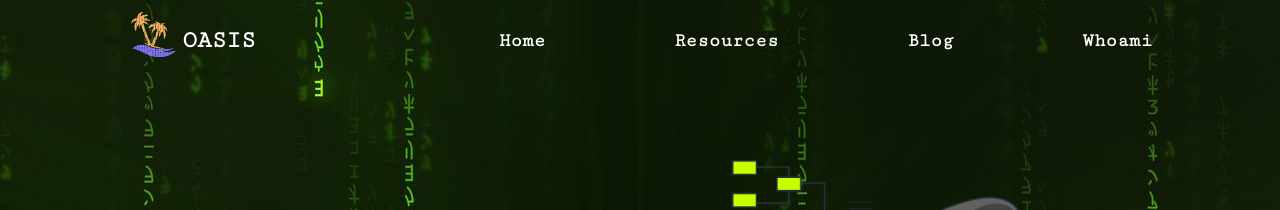
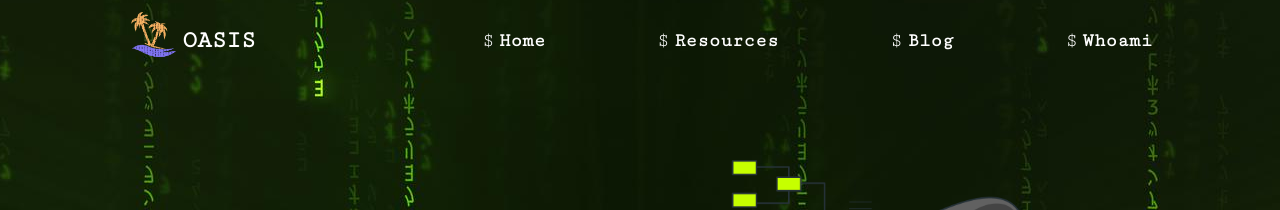
Before and after one commit to imprasanna/portfolio, a React (Vite) app in the folder portfolio/: page / in a window 1280 px wide. Shown: the top 210 px of the page. Built offline with nearby package versions, Linux system fonts and the light colour scheme.

Commit message:
Some issues fixed

```diff
--- a/portfolio/src/components/home/nav.jsx
+++ b/portfolio/src/components/home/nav.jsx
@@ -3,28 +3,60 @@ import logo from "../../assets/logo.png";
 import "../../styles/nav.scss";
 
 function Nav() {
+  // Define hover state for each menu item separately
+  const [hoveredItem, setHoveredItem] = useState(null);
+
+  // Function to handle mouseover event
+  const handleMouseOver = (itemName) => {
+    setHoveredItem(itemName);
+  };
+
+  // Function to handle mouseout event
+  const handleMouseOut = () => {
+    setHoveredItem(null);
+  };
+
   return (
     <div className="main">
       <div className="outer-container">
         <div className="container">
           <div className="main-logo">
-            <img className="logo" src={logo}></img>
+            <img className="logo" src={logo} alt="Logo" />
             <div>OASIS</div>
           </div>
           <div className="nav-menu">
-            <div>
+            <div
+              className={hoveredItem === "Home" ? "hovered" : ""}
+              onMouseEnter={() => {
+                handleMouseOver("Home");
+                console.log("Hovered");
+              }}
+              onMouseOut={handleMouseOut}
+            >
               <span>$</span>Home
             </div>
 
-            <div>
+            <div
+              className={hoveredItem === "Resources" ? "hovered" : ""}
+              onMouseOver={() => handleMouseOver("Resources")}
+              onMouseOut={handleMouseOut}
+            >
               <span>$</span>Resources
             </div>
 
-            <div>
+            <div
+              className={hoveredItem === "Blog" ? "hovered" : ""}
+              onMouseOver={() => handleMouseOver("Blog")}
+              onMouseOut={handleMouseOut}
+            >
               <span>$</span>Blog
             </div>
 
-            <div>
+            <div
+              className={hoveredItem === "Whoami" ? "hovered" : ""}
+              onMouseOver={() => handleMouseOver("Whoami")}
+              onMouseOut={handleMouseOut}
+            >
               <span>$</span>Whoami
             </div>
           </div>
--- a/portfolio/src/pages/home.jsx
+++ b/portfolio/src/pages/home.jsx
@@ -1,13 +1,16 @@
 import React from "react";
 import Nav from "../components/home/nav";
 import BodyContent from "../components/home/bodyContent";
+import Rand from "./rand";
 
 function Home() {
   return (
-    <div className="home">
+    <>
       <Nav />
-      <BodyContent />
-    </div>
+      <div className="home">
+        <BodyContent />
+      </div>
+    </>
   );
 }
 
--- a/portfolio/src/styles/bodyContent.scss
+++ b/portfolio/src/styles/bodyContent.scss
@@ -30,7 +30,7 @@
 
         .text-description {
             font-size: 1.3rem;
-            z-index: 10000;
+            z-index: 1000;
         }
     }
 }
--- a/portfolio/src/styles/nav.scss
+++ b/portfolio/src/styles/nav.scss
@@ -30,9 +30,9 @@
         font-weight: 600;
 
         span {
-            color: blue;
+            // color: blue;
             padding-right: 5px;
-            visibility: hidden;
+            // visibility: hidden;
         }
     }
 }
@@ -43,3 +43,17 @@
     position: sticky;
     z-index: 10;
 }
+
+.nav-menu div {
+    color: white; /* Default text color */
+    cursor: default; /* Default cursor */
+    transition: color 0.3s ease; /* Smooth transition for color change */
+
+    /* Add other common styles for menu items if needed */
+  }
+
+  /* Add styles for hovered menu items */
+  .nav-menu .hovered {
+    color: blue !important; /* Change text color on hover */
+    cursor: pointer; /* Change cursor on hover */
+  }
```
